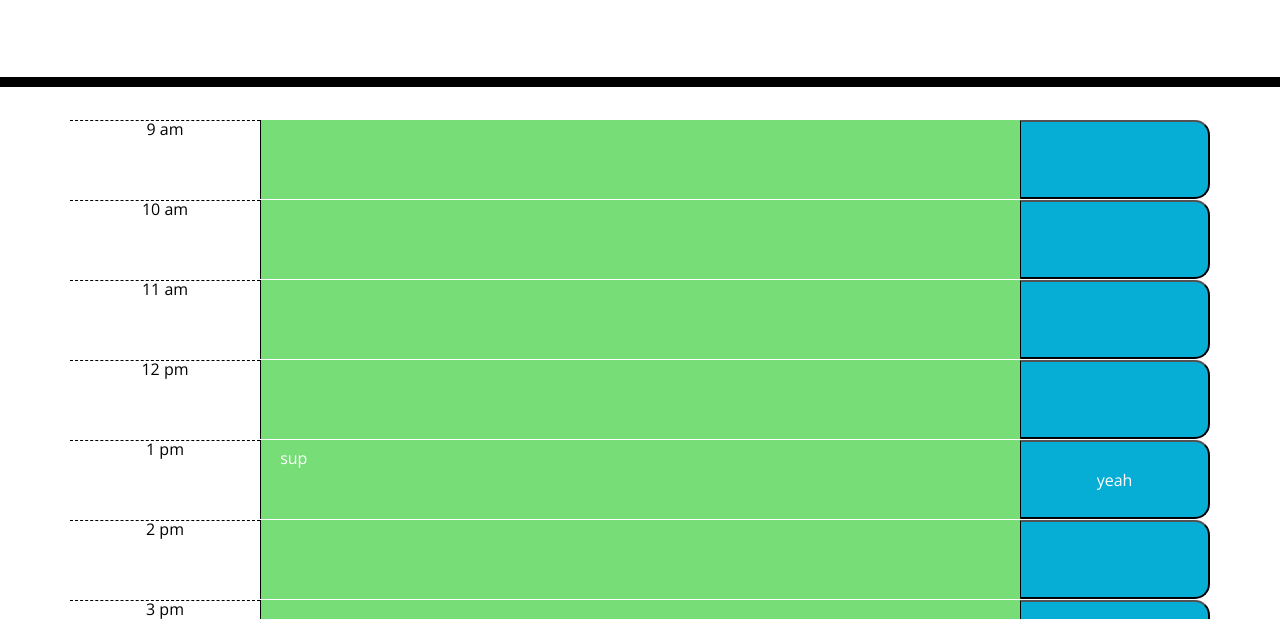
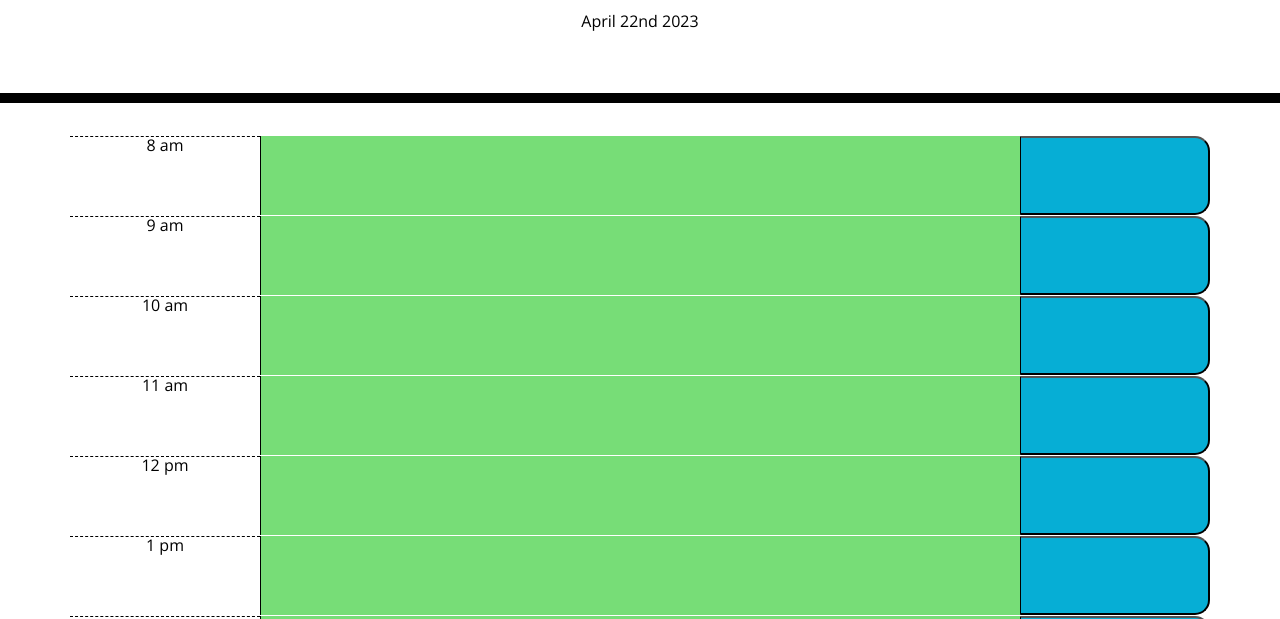
Before and after one commit to HansVanHousen/3rdPartyAPI-WorkDayScheduler, a plain HTML site: page index.html in a window 1280 px wide. Shown: the part 181-800 px from the top of the page. Drawn offline with nearby package versions, Linux system fonts and the light colour scheme.

Commit message:
updated js with date and with local storage.

```diff
--- a/assets/script.js
+++ b/assets/script.js
@@ -1,8 +1,11 @@
 var eventsData;
+var timeDisplayEl = document.querySelector("#time-display");
+timeDisplayEl.textContent = moment().format('MMMM Do YYYY')
+
 
 function setHourColors() {
     var now = dayjs();
-    for (var i = 9; i < 18; i++) {
+    for (var i = 8; i < 18; i++) {
        if (i < now.hour()) {
             $("#hour-" + i + " textarea").addClass("past");
        } else if (i == now.hour()) {
@@ -18,6 +21,7 @@ function loadStoredData() {
     eventsData= JSON.parse(localStorage.getItem("calendarEvents"));
     if (!eventsData) {
         eventsData = {
+            hour8: "",
             hour9: "",
             hour10: "",
             hour11: "",
@@ -40,6 +44,9 @@ function handleSaveClick(event) {
 
     localStorage.setItem("calendarEvents", JSON.stringify(eventsData));
 }
+
+$('.saveBtn').on('click', handleSaveClick);
 $(function() {
+    loadStoredData();
     setHourColors();
 });
--- a/index.html
+++ b/index.html
@@ -21,15 +21,20 @@
     <link rel="stylesheet" href="assets/styles.css" />
     <title>Work Day Scheduler</title>
   </head>
-
   <body>
     <header class="jumbotron">
       <h1 class="display-3">Work Day Scheduler</h1>
       <p class="lead">A simple calendar app for scheduling your work day</p>
       <p id="currentDay" class="lead"></p>
+      <div id="time-display"> </div>
     </header>
     <div class="container">
       <!-- Timeblocks go here -->
+      <div id="hour-8" class="row time-block">
+        <div class="col-2 hour">8 am</div>
+        <textarea class="col-8"></textarea>
+        <button class="col-2 saveBtn"></button>
+      </div>
       <div id="hour-9" class="row time-block">
         <div class="col-2 hour">9 am</div>
         <textarea class="col-8"></textarea>
@@ -52,8 +57,8 @@
       </div>
       <div id="hour-13" class="row time-block">
         <div class="col-2 hour">1 pm</div>
-        <textarea class="col-8"> sup</textarea>
-        <button class="col-2 saveBtn">yeah</button>
+        <textarea class="col-8"></textarea>
+        <button class="col-2 saveBtn"></button>
       </div>
       <div id="hour-14" class="row time-block">
         <div class="col-2 hour">2 pm</div>
```
